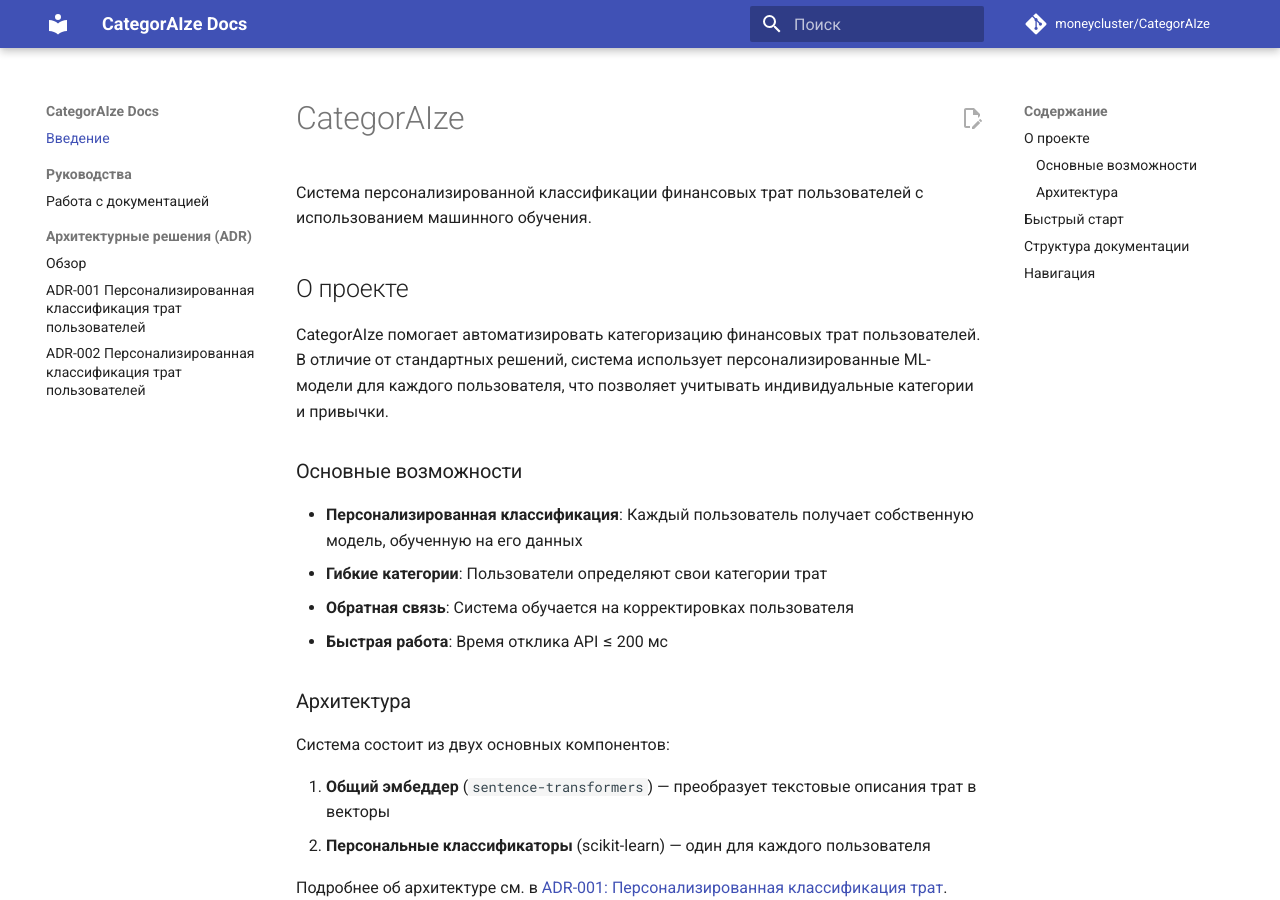
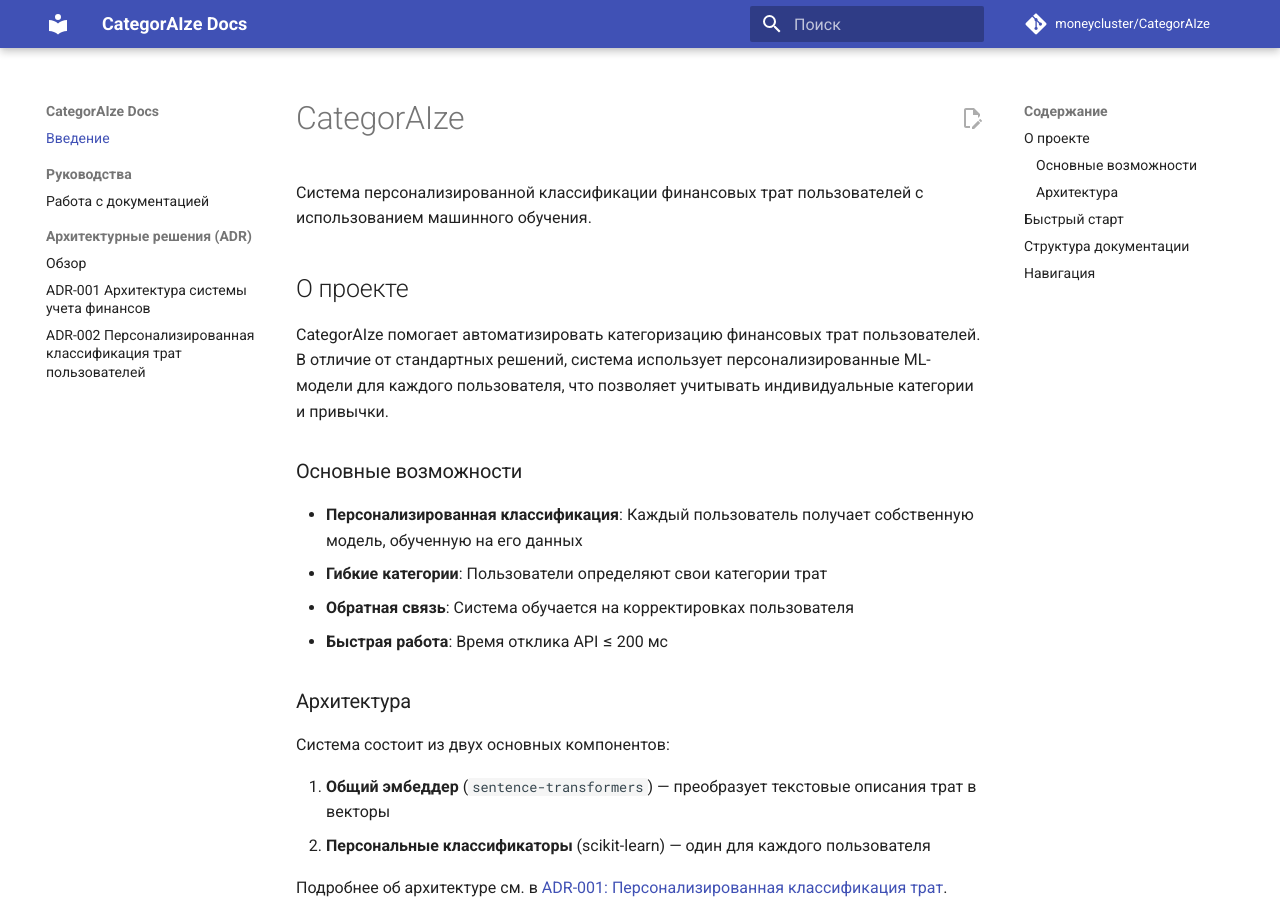
Before and after one commit to MoneyCluster/CategorAIze, an MkDocs documentation site: the page built from docs/index.md, in a window 1280 px wide and 900 px high. Built offline with MkDocs 1.6.1 and Material for MkDocs 9.7.7, drawn with Linux system fonts in a browser that asks for light colours; comment, search, counter and statistics services are not loaded.

Commit message:
Update adr name

```diff
--- a/docs/adr/001-global-adr.md
+++ b/docs/adr/001-global-adr.md
@@ -1,5 +1,5 @@
 ---
-title: ADR-001 Персонализированная классификация трат пользователей
+title: ADR-001 Архитектура системы учета финансов
 sidebar_label: ADR-001
 ---
 
```
